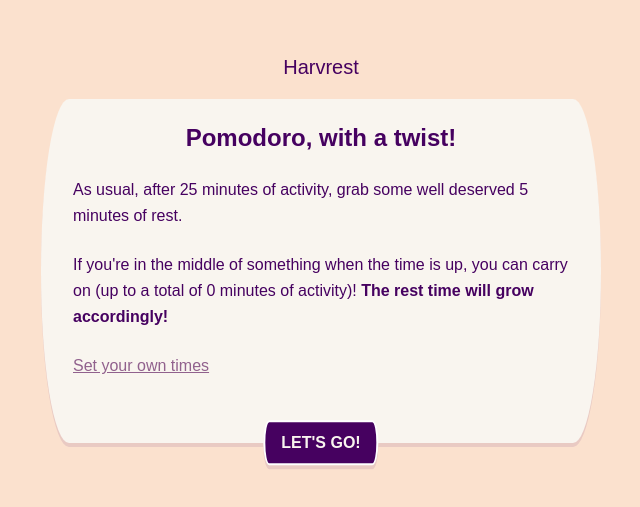
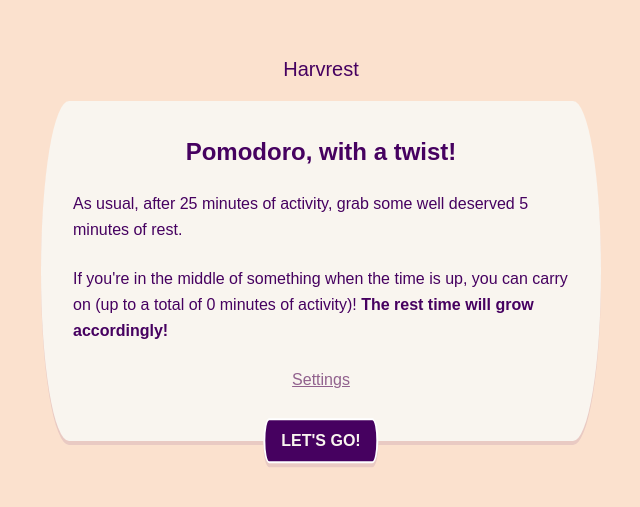
Before and after one commit to rhumaric/harvrest, a Svelte app: page / in a window 1280 px wide. Shown: the part 151-658 px from the top of the page, without its empty margins (319-959 px from the left). Built offline with nearby package versions, Linux system fonts and the light colour scheme.

Commit message:
feat: add back button to navigate settings

```diff
--- a/public/styles.css
+++ b/public/styles.css
@@ -205,9 +205,13 @@ body {
 
   line-height: 1.6;
 
-  padding: 1.5rem 2rem 4rem;
+  padding: 2.25rem 2rem 4rem;
   position: relative;
   width: 100%;
+}
+
+.content--copy-last {
+  padding-bottom: 3rem;
 }
 
 .content > * + * {
@@ -473,6 +477,12 @@ body {
   outline: none;
 }
 
+.back-link {
+  position: absolute;
+  bottom: 100%;
+  margin-bottom: 0.5rem;
+}
+
 .margin-after + * {
   margin-top: 1.25rem;
 }
--- a/src/Session.svelte
+++ b/src/Session.svelte
@@ -89,7 +89,7 @@
 <div class="stack">
   {#if $rest}
     <div
-      class="rest content"
+      class="rest content content--copy-last"
       in:flipHorizontally={{ duration: transitionDuration, delay: transitionDuration, oppositeDirection: true }}>
       <Timer
         heading="Rest"
@@ -101,7 +101,7 @@
     </div>
   {:else}
     <div
-      class="active content"
+      class="active content content--copy-last"
       out:flipHorizontally={{ duration: transitionDuration }}>
       <Timer
         heading="Active"
--- a/src/screens/Home.svelte
+++ b/src/screens/Home.svelte
@@ -26,15 +26,25 @@
       window.removeEventListener('hashchange', updateHash);
     };
   });
+
+  let isSettings;
+  $: isSettings = /#\/settings/.test(hash);
 </script>
 
-<form aria-label="Settings" class="content" on:submit|preventDefault={onSubmit}>
+<form
+  aria-label="Settings"
+  class:content--copy-last={!isSettings}
+  class="content"
+  on:submit|preventDefault={onSubmit}>
   {#if hash === '#/settings/timings'}
     <Timings {settings} />
   {:else if hash === '#/settings/notifications'}
     <Notifications {settings} />
-  {:else if /#\/settings/.test(hash)}
-    <h1>Settings</h1>
+  {:else if isSettings}
+    <div>
+      <a class="back-link" href="#">Back</a>
+      <h1>Settings</h1>
+    </div>
     <div class="text-align--center column column--medium spaced">
       <a
         class="button button--secondary button--low"
@@ -52,8 +62,8 @@
   {:else}
     <h1>Pomodoro, with a twist!</h1>
     <Description {settings} />
-    <p>
-      <a href="#/settings">Set your own times</a>
+    <p class="text-align--center">
+      <a href="#/settings">Settings</a>
     </p>
   {/if}
   <button class="content__action">Let's go!</button>
--- a/src/screens/Home/Notifications.svelte
+++ b/src/screens/Home/Notifications.svelte
@@ -3,7 +3,10 @@
   import { notificationsSettings } from '../../stores';
 </script>
 
-<h1>Notifications</h1>
+<div>
+  <a class="back-link" href="#/settings">Back</a>
+  <h1>Notifications</h1>
+</div>
 <div class="column column--medium spaced">
   <fieldset>
     <legend class="margin-after">
--- a/src/screens/Home/Timings.svelte
+++ b/src/screens/Home/Timings.svelte
@@ -8,7 +8,10 @@
   };
 </script>
 
-<h1>Timings</h1>
+<div>
+  <a class="back-link" href="#/settings">Back</a>
+  <h1>Timings</h1>
+</div>
 <div class="column column--medium spaced">
   <Field
     bind:value={settings.minActiveTime}
```
